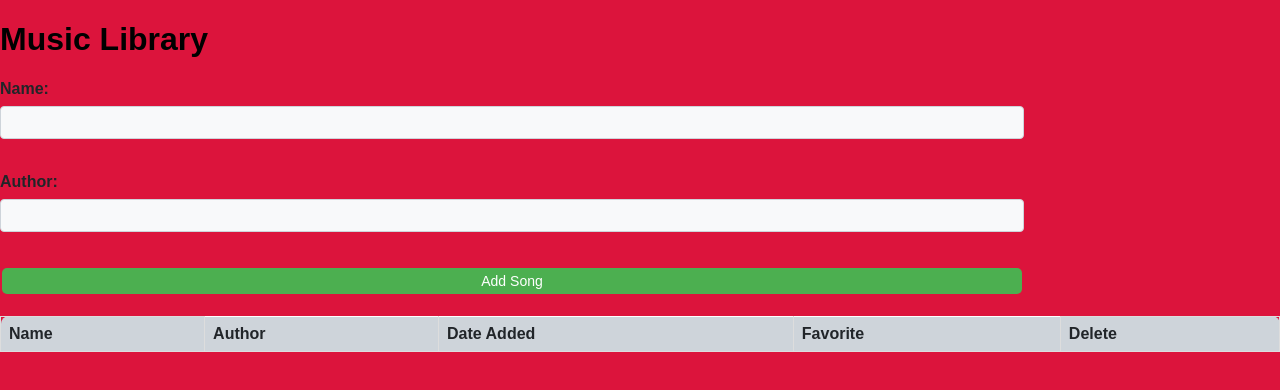
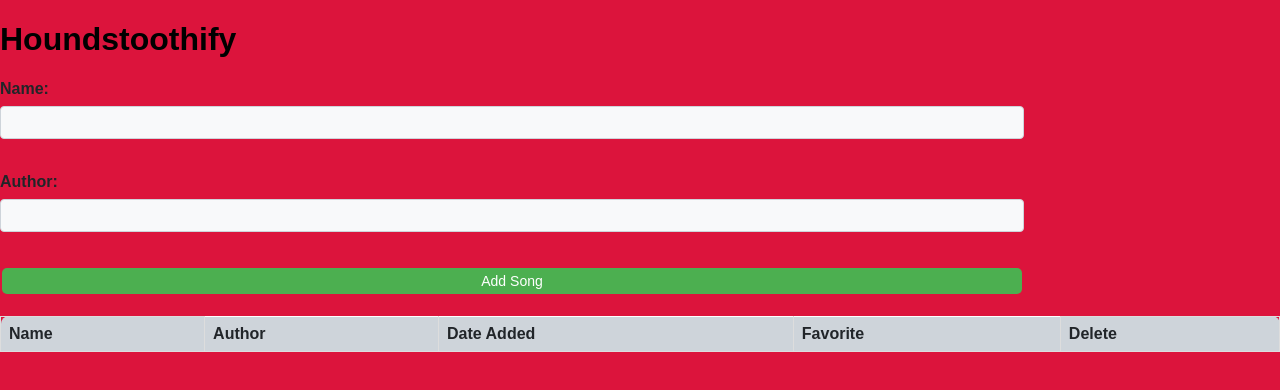
Before and after one commit to bdroth1/PA3, a plain HTML site: page Client/index.html in a window 1280 px wide. Drawn offline with Linux system fonts and the light colour scheme; no server answers.

Commit message:
Pa 3 Update 2

```diff
--- a/Client/index.html
+++ b/Client/index.html
@@ -7,7 +7,7 @@
   <title>Music Library</title>
 </head>
 <body>
-  <h1>Music Library</h1>
+  <h1>Houndstoothify</h1>
   <form id="add-song-form">
     <label for="name">Name:</label>
     <input type="text" id="name" name="name" required><br>
```
